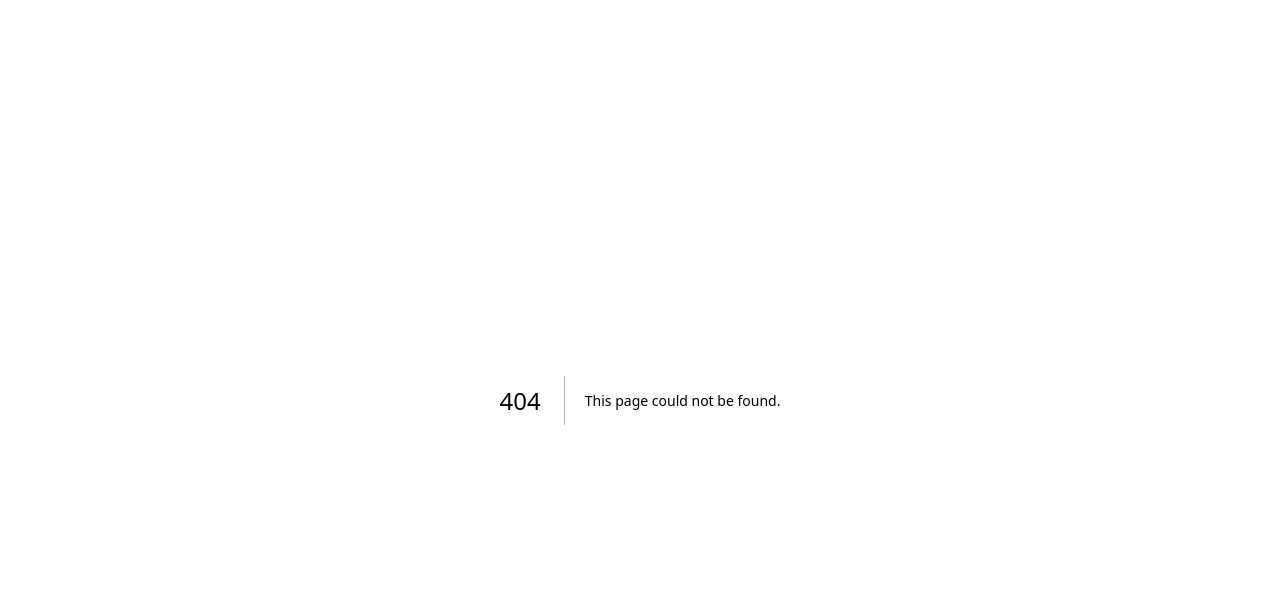
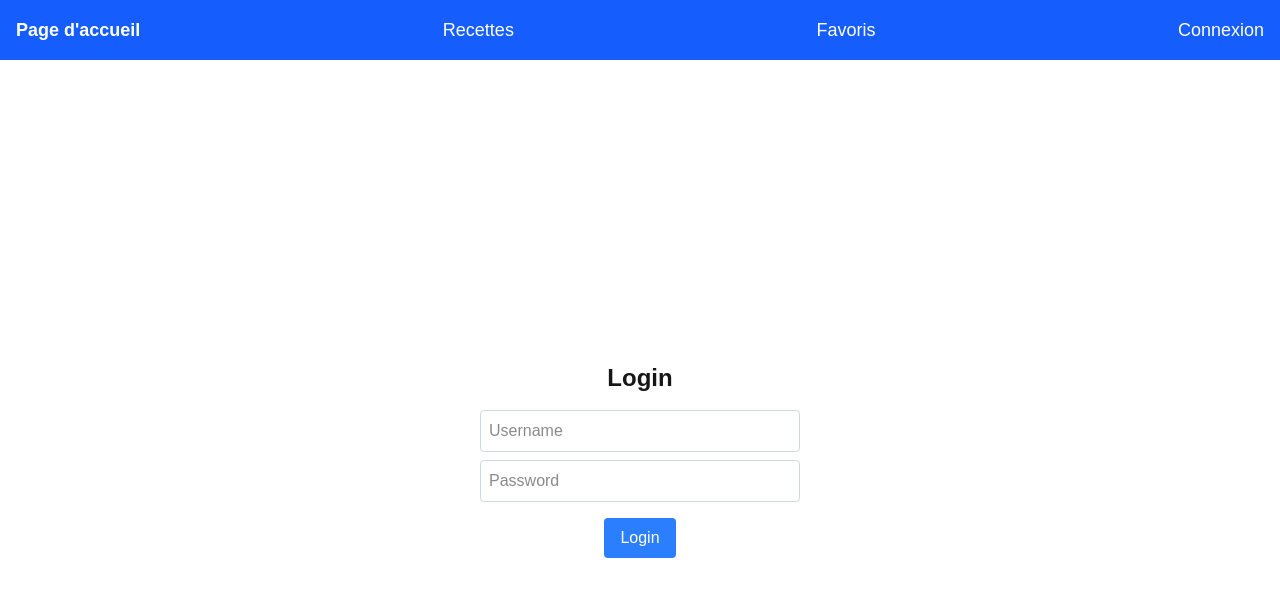
Before and after one commit to tmelwig/CookingMadness, a Next.js app in the folder frontend/: page /login in a window 1280 px wide. Before the commit this address had no page. Shown: the top 596 px of the page. Built offline with nearby package versions, Linux system fonts and the light colour scheme.

Commit message:
added login

```diff
--- a/frontend/app/components/NavBar.tsx
+++ b/frontend/app/components/NavBar.tsx
@@ -1,8 +1,39 @@
 "use client";
-import { JSX } from "react";
+import { JSX, useEffect, useState } from "react";
 import Link from "next/link";
+import { gETMe } from "@/api/gourmetAPI";
 
 export default function NavBar(): JSX.Element {
+  const [isConnected, setIsConnected] = useState(false); // Replace with actual authentication logic
+
+  useEffect(() => {
+    const checkIsConnected = async () => {
+      try {
+        if (!localStorage.getItem("token")) {
+          setIsConnected(false);
+          return;
+        }
+        const res = await gETMe({ headers: {
+          Authorization: `Bearer ${localStorage.getItem("token")}`,
+          Accept: "application/json",
+          "Content-Type": "application/json",
+      } });
+        if (res.status === 200 && "username" in res.data) {
+          setIsConnected(true);
+        }
+      } catch (error) {
+        setIsConnected(false);
+        console.error(error);
+      }
+    }
+    checkIsConnected();
+  }, []);
+
+  const handleLogout = () => {
+    localStorage.removeItem("token");
+    setIsConnected(false);
+  };
+
   return (
     <nav className="bg-blue-600 text-white p-4">
       <div className="container mx-auto flex justify-between">
@@ -15,6 +46,15 @@ export default function NavBar(): JSX.Element {
         <Link href="/favorites" className="text-lg">
           Favoris
         </Link>
+        {isConnected ? (
+          <button onClick={handleLogout} className="text-lg">
+            Déconnexion
+          </button>
+        ) : (
+          <Link href="/login" className="text-lg">
+            Connexion
+          </Link>
+        )}
       </div>
     </nav>
   );
--- a/frontend/app/favorites/page.tsx
+++ b/frontend/app/favorites/page.tsx
@@ -1,13 +1,9 @@
 // "use client";
 import React, { JSX } from "react";
 import Text from "@/app/components/Text";
-import NavBar from "@/app/components/NavBar";
 
 export default function FavoritesPage(): JSX.Element {
   return (
-    <div>
-      <NavBar />
       <Text variant="title-h1">Favoris</Text>
-    </div>
   );
 }
--- a/frontend/app/layout.tsx
+++ b/frontend/app/layout.tsx
@@ -2,6 +2,7 @@ import type { Metadata } from "next";
 import { Geist, Geist_Mono } from "next/font/google";
 import "@/app/globals.css";
 import { RecipeProvider } from "@/app/contexts/RecipeContext";
+import NavBar from "./components/NavBar";
 
 const geistSans = Geist({
   variable: "--font-geist-sans",
@@ -28,6 +29,7 @@ export default function RootLayout({
       <body
         className={`${geistSans.variable} ${geistMono.variable} antialiased`}
       >
+        <NavBar />
         <RecipeProvider>{children}</RecipeProvider>
       </body>
     </html>
--- /dev/null
+++ b/frontend/app/login/page.tsx
@@ -0,0 +1,59 @@
+"use client";
+import React, { useState } from 'react';
+import { pOSTLogin } from '@/api/gourmetAPI';
+
+const LoginPage: React.FC = () => {
+    const [username, setUsername] = useState('');
+    const [password, setPassword] = useState('');
+
+    const handleSubmit = async (e: React.FormEvent) => {
+        e.preventDefault();
+        try {
+            const res = await pOSTLogin({username, password});
+            if ("token" in res.data && res.data.token) {
+                localStorage.setItem('token', res.data.token);
+                window.location.href = '/';
+            }
+            else {
+                console.log(res.data);
+            }
+        } catch (error) {
+            console.error(error);
+        }
+
+    };
+
+    return (
+        <div className="flex justify-center items-center h-screen">
+            <form onSubmit={handleSubmit} className="w-80 text-center">
+                <h2 className="text-2xl font-bold mb-4">Login</h2>
+                <div className="mb-4">
+                    <input
+                        type="text"
+                        placeholder="Username"
+                        value={username}
+                        onChange={(e) => setUsername(e.target.value)}
+                        className="w-full p-2 mb-2 border border-gray-300 rounded"
+                        required
+                    />
+                    <input
+                        type="password"
+                        placeholder="Password"
+                        value={password}
+                        onChange={(e) => setPassword(e.target.value)}
+                        className="w-full p-2 border border-gray-300 rounded"
+                        required
+                    />
+                </div>
+                <button
+                    type="submit"
+                    className="px-4 py-2 bg-blue-500 text-white rounded hover:bg-blue-600"
+                >
+                    Login
+                </button>
+            </form>
+        </div>
+    );
+};
+
+export default LoginPage;
--- a/frontend/app/page.tsx
+++ b/frontend/app/page.tsx
@@ -1,18 +1,14 @@
 "use client";
 import React, { JSX } from "react";
 import RecipesGrid from "@/app/components/RecipesGrid/RecipesGrid";
-import NavBar from "@/app/components/NavBar";
 import Text from "@/app/components/Text";
 
 export default function Home(): JSX.Element {
   return (
-    <div>
-      <NavBar />
-      <div className="p-5 bg-gray-100">
+    <div className="p-5 bg-gray-100">
         <Text variant="title-h1">Home</Text>
         <Text variant="description">Voici les recettes disponibles !</Text>
         <RecipesGrid />
-      </div>
     </div>
   );
 }
--- a/frontend/app/recettes/[recetteID]/page.tsx
+++ b/frontend/app/recettes/[recetteID]/page.tsx
@@ -2,7 +2,6 @@
 import React, { JSX, use } from "react";
 import Text from "@/app/components/Text";
 import { notFound, useRouter } from "next/navigation";
-import NavBar from "@/app/components/NavBar";
 import { useRecipe } from "@/app/contexts/RecipeContext";
 import Recipe from "@/app/types/recipe";
 import Image from "next/image";
@@ -33,8 +32,6 @@ export default function RecipePage({ params }: Props): JSX.Element {
   } = selectedRecipe as Recipe;
 
   return (
-    <div>
-      <NavBar />
       <div className="max-w-4xl mx-auto">
         <div className="flex flex-col items-center mb-8">
           {image_url ? (
@@ -94,6 +91,5 @@ export default function RecipePage({ params }: Props): JSX.Element {
           Retourner sur la page d&apos;accueil
         </button>
       </div>
-    </div>
   );
 }
--- a/frontend/app/recettes/page.tsx
+++ b/frontend/app/recettes/page.tsx
@@ -1,13 +1,10 @@
 "use client";
 import React, { JSX } from "react";
 import RecipesGrid from "@/app/components/RecipesGrid/RecipesGrid";
-import NavBar from "@/app/components/NavBar";
 import Text from "@/app/components/Text";
 
 export default function Home(): JSX.Element {
   return (
-    <div>
-      <NavBar />
       <div className="p-5 bg-gray-100">
         <Text variant="title-h1">Recettes</Text>
         <Text variant="description">
@@ -15,6 +12,5 @@ export default function Home(): JSX.Element {
         </Text>
         <RecipesGrid />
       </div>
-    </div>
   );
 }
```
